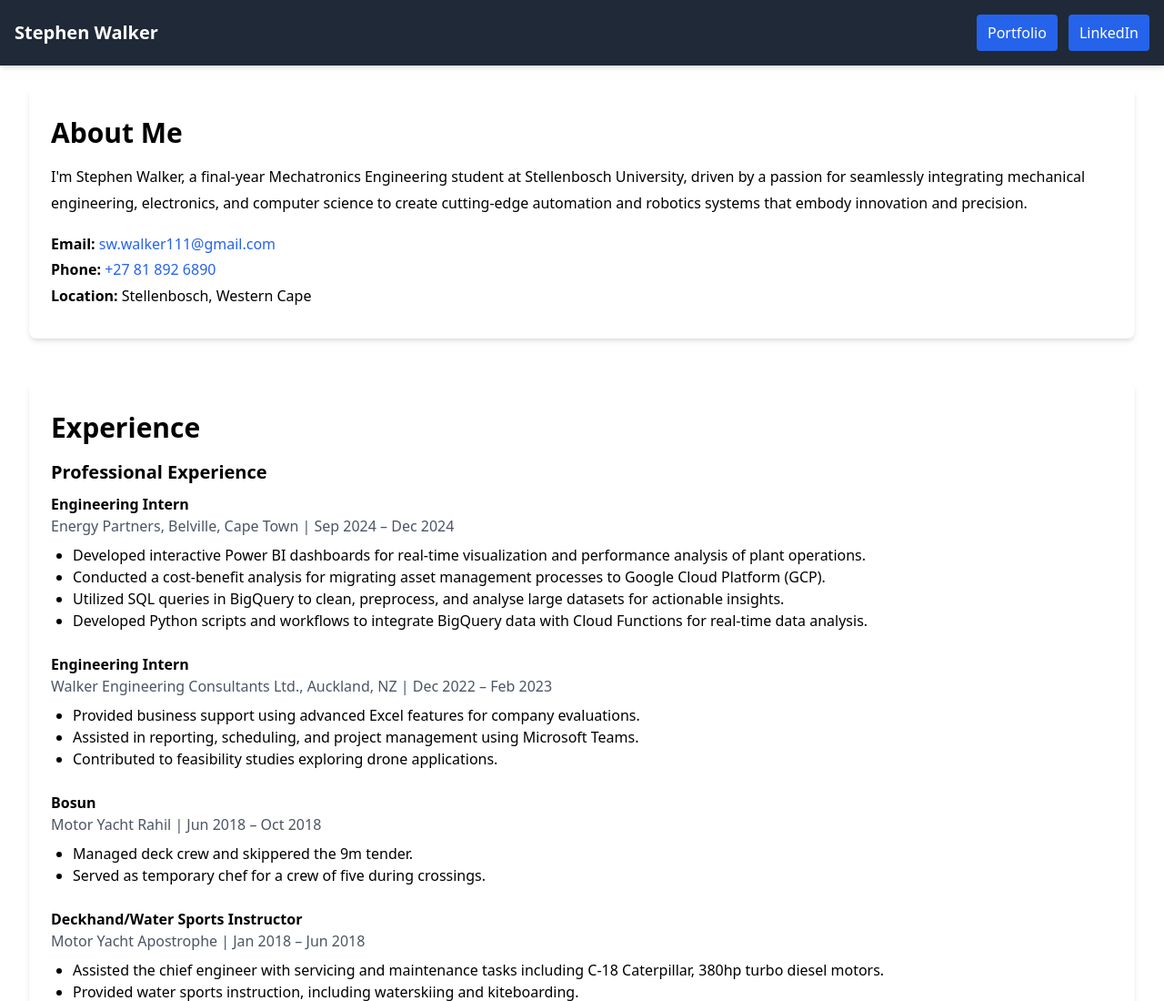
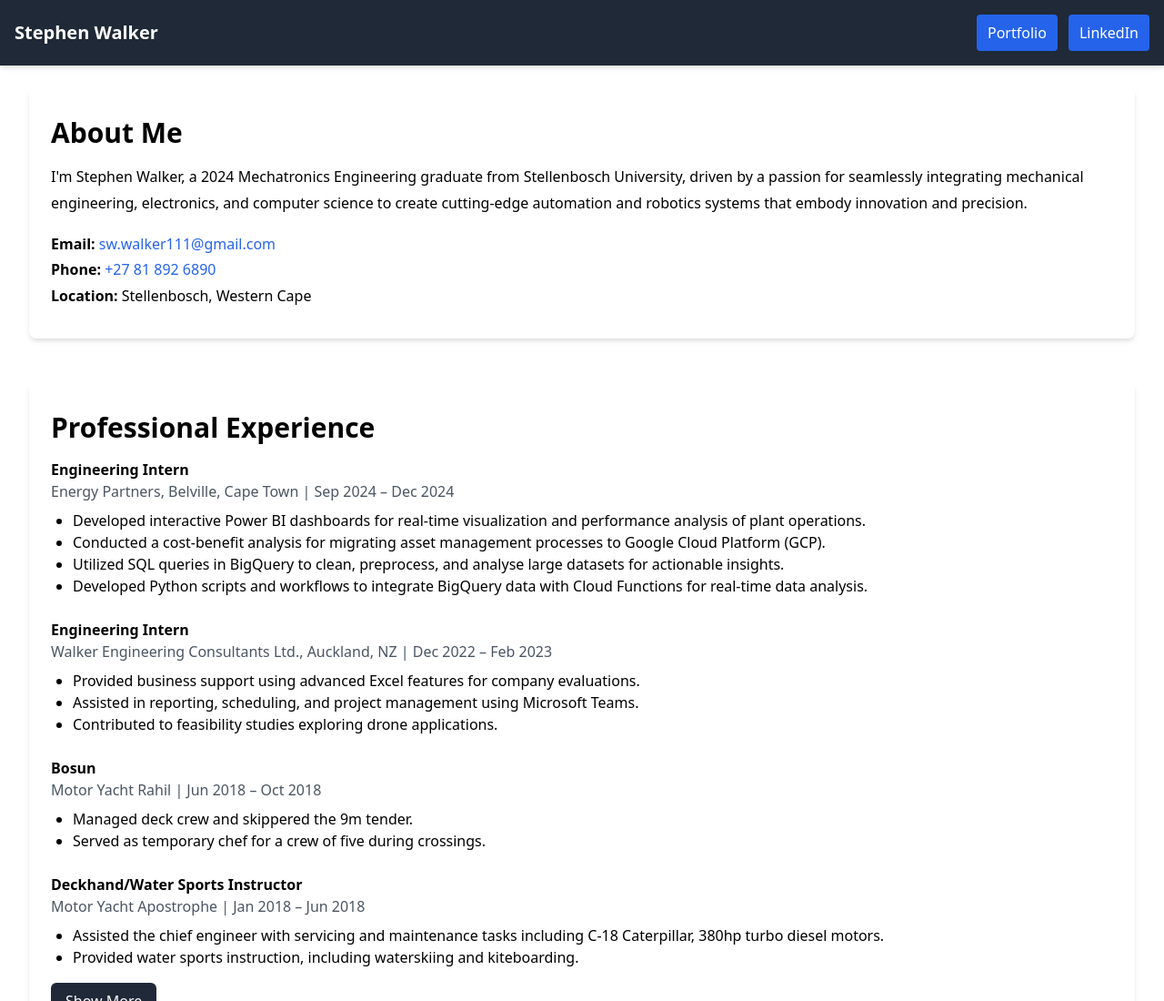
Before and after one commit to StephenWalker-eng/cv-website, a plain HTML site: page index.html in a window 1280 px wide. Shown: the top 1100 px of the page at 91% size. Drawn offline with nearby package versions, Linux system fonts and the light colour scheme.

Commit message:
index.html

```diff
--- a/index.html
+++ b/index.html
@@ -48,7 +48,7 @@
 <section id="about" class="section mb-12 bg-white rounded-lg shadow-md">
   <h2 class="text-3xl font-bold mb-4">About Me</h2>
   <p class="content">
-    I'm Stephen Walker, a final-year Mechatronics Engineering student at Stellenbosch University, driven by a passion for seamlessly integrating mechanical engineering, electronics, and computer science to create cutting-edge automation and robotics systems that embody innovation and precision.
+    I'm Stephen Walker, a 2024 Mechatronics Engineering graduate from Stellenbosch University, driven by a passion for seamlessly integrating mechanical engineering, electronics, and computer science to create cutting-edge automation and robotics systems that embody innovation and precision.
   </p>
   <p class="content mt-4">
     <strong>Email:</strong>
@@ -65,8 +65,8 @@
 
     <!-- Education Section -->
     <section id="experience" class="section mb-12 bg-white rounded-lg shadow-md">
-      <h2 class="text-3xl font-bold mb-4">Experience</h2>
-      <h3 class="subsection-title">Professional Experience</h3>
+      <h2 class="text-3xl font-bold mb-4">Professional Experience</h2>
+      <!-- <h3 class="subsection-title">Professional Experience</h3> -->
       <div class="space-y-6">
         <div>
           <h4 class="font-bold">Engineering Intern</h4>
```
